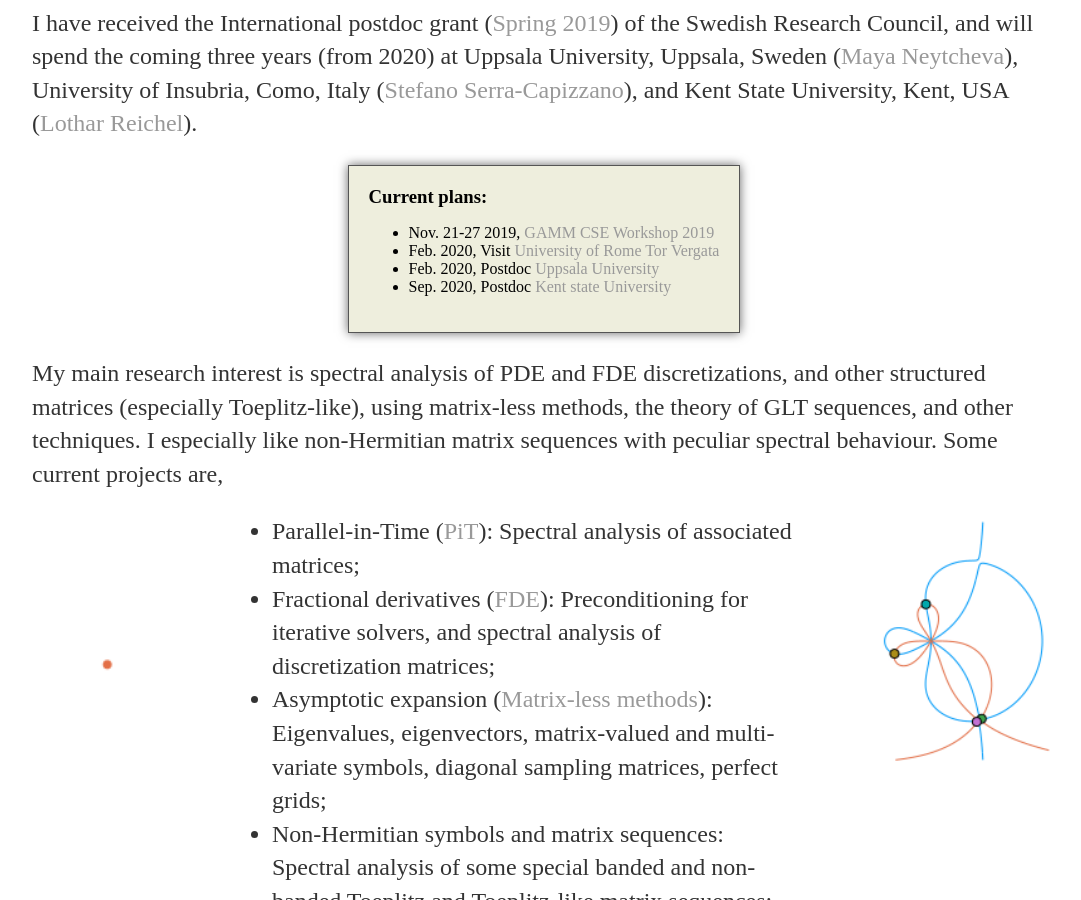
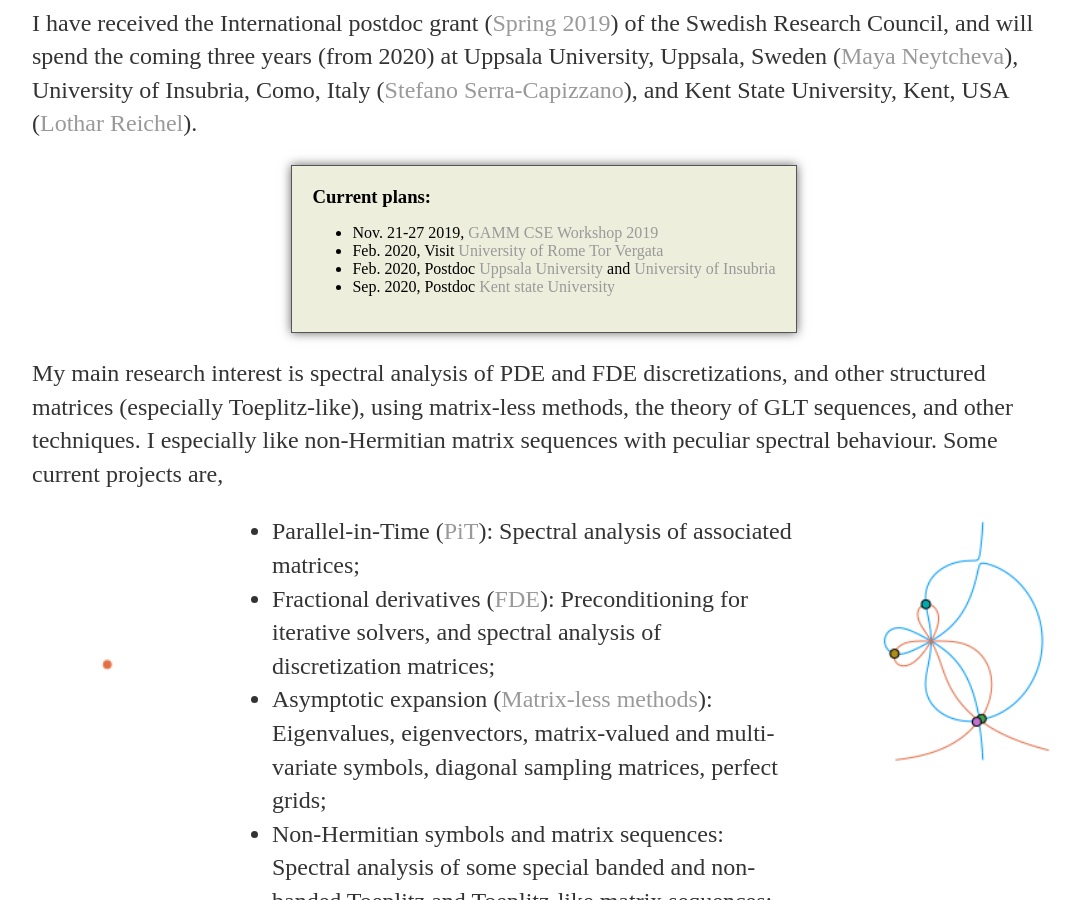
Before and after one commit to sverek/sverek.github.io, a Jekyll site: the page built from index.html, in a window 1280 px wide and 900 px high, scrolled down 493 px. Shown: the whole window, without its empty margins (96-1177 px from the left). Built offline with Jekyll 4.4.1, drawn with Linux system fonts in a browser that asks for light colours.

Commit message:
update plans

```diff
--- a/index.html
+++ b/index.html
@@ -23,8 +23,8 @@ title: www.2pi.se
       <h3>Current plans:</h3>
       <ul>
         <li>Nov. 21-27 2019, <a href="https://www.uni-ulm.de/mawi/mawi-numerik/forschung/gamm-cse-workshop-2019">GAMM CSE Workshop 2019</a></li>
-        <li>Feb. 2020, Visit <a href="https://web.uniroma2.it/">University of Rome Tor Vergata</a></li>
-        <li>Feb. 2020, Postdoc <a href="https://www.it.uu.se">Uppsala University</a></li>
+        <li>Feb. 2020, Visit <a href="https://web.uniroma2.it">University of Rome Tor Vergata</a></li>
+        <li>Feb. 2020, Postdoc <a href="https://www.it.uu.se">Uppsala University</a> and <a href="https://www.uninsubria.it">University of Insubria</a></li>
         <li>Sep. 2020, Postdoc <a href="https://www.kent.edu">Kent state University</a></li>
       </ul>
   </div>
```
